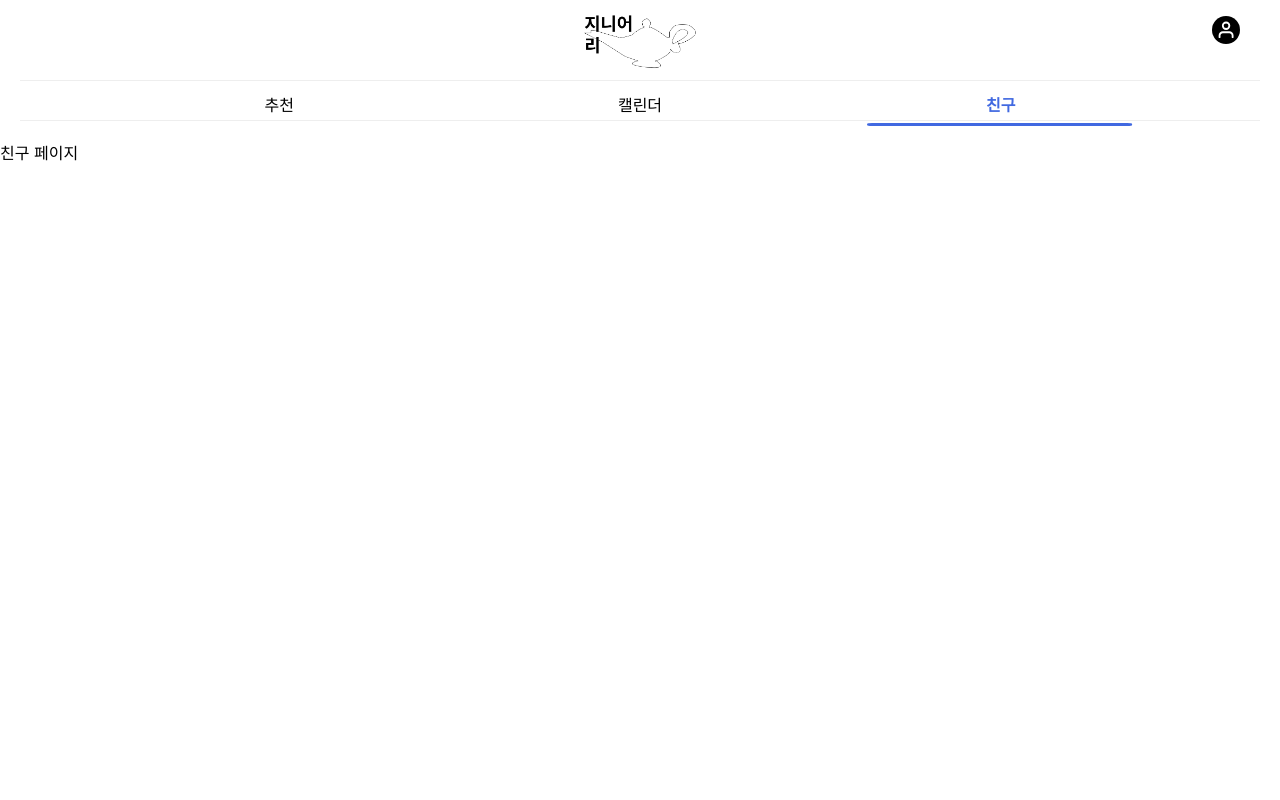
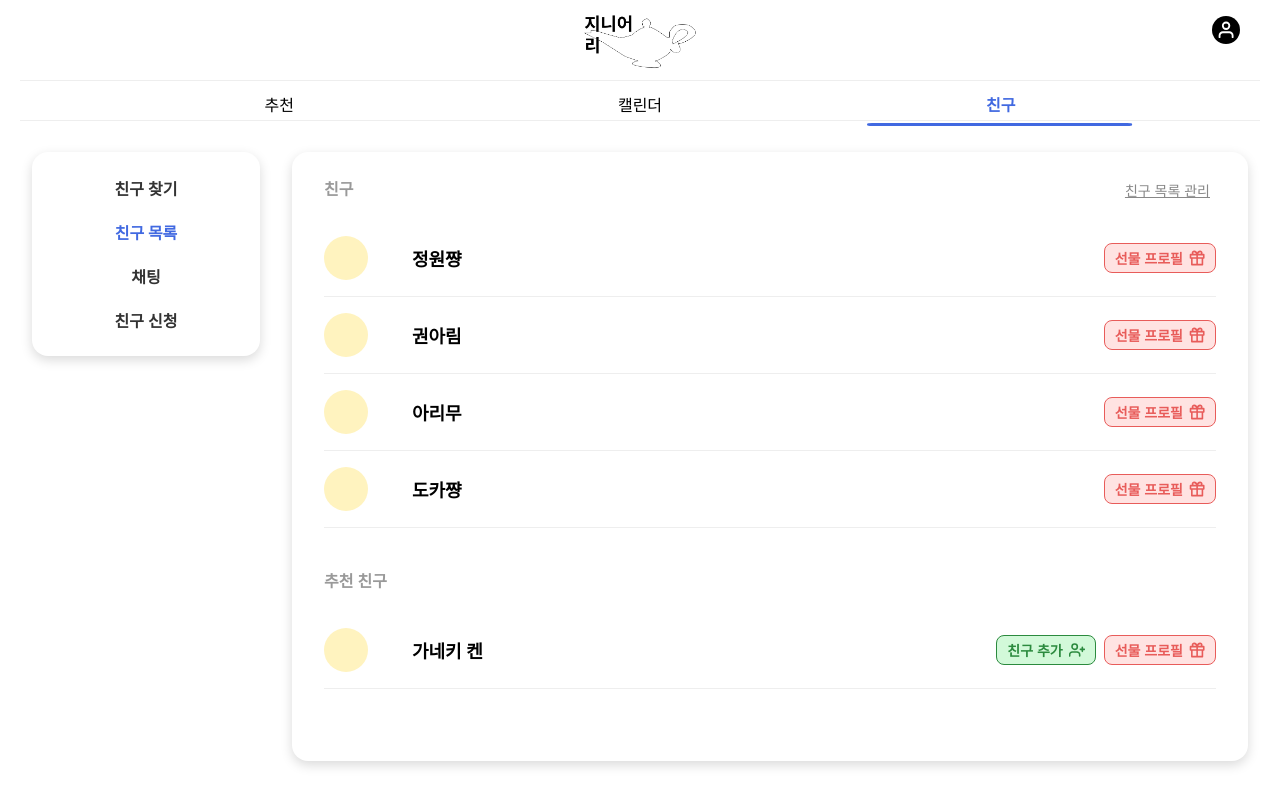
Before and after one commit to Genieary/Genieary-FE, a React (Create React App) app: page /friends in a window 1280 px wide. Built offline with nearby package versions, Linux system fonts and the light colour scheme.

Commit message:
feat: 친구 목록 UI

```diff
--- a/src/App.tsx
+++ b/src/App.tsx
@@ -1,6 +1,7 @@
 import React from 'react';
 import { BrowserRouter, Routes, Route } from 'react-router-dom';
 import Navbar from './components/Navbar/Navbar';
+import FriendsPage from './pages/FriendsPage';
 
 function App() {
   return (
@@ -9,7 +10,7 @@ function App() {
       <Routes>
         <Route path="/recommend" element={<div>추천 페이지</div>} />
         <Route path="/calendar" element={<div>캘린더 페이지</div>} />
-        <Route path="/friends" element={<div>친구 페이지</div>} />
+        <Route path="/friends" element={<FriendsPage />} />
         <Route path="/mypage" element={<div>마이페이지</div>} />
       </Routes>
     </BrowserRouter>
--- a/src/components/Navbar/Navbar.styles.ts
+++ b/src/components/Navbar/Navbar.styles.ts
@@ -6,7 +6,7 @@ export const NavbarContainer = styled.nav`
   display: flex;
   flex-direction: column;
   align-items: center;
-  height: 140px;
+  height: 120px;
   background-color: white;
   padding: 0 20px;
   box-sizing: border-box;
--- /dev/null
+++ b/src/components/friends/FriendItem.tsx
@@ -0,0 +1,97 @@
+import React from 'react';
+import styled from 'styled-components';
+
+type FriendItemProps = {
+  name: string;
+  showAddButton?: boolean;
+};
+
+const FriendItem = ({ name, showAddButton = false }: FriendItemProps) => {
+  return (
+    <ItemWrapper>
+      <ProfileCircle />
+      <ContentWrapper>
+        <Name>{name}</Name>
+      </ContentWrapper>
+      <ButtonGroup>
+        {showAddButton && (<AddFriendButton>친구 추가<AddFriendIcon /></AddFriendButton>)}
+        <GiftButton>선물 프로필<GiftIcon /></GiftButton>
+      </ButtonGroup>
+    </ItemWrapper>
+  );
+};
+
+export default FriendItem;
+
+const ItemWrapper = styled.div`
+  display: flex;
+  align-items: center;
+  gap: 28px;
+  padding: 16px 0;
+  border-bottom: 1px solid #eee;
+`;
+
+const ProfileCircle = styled.div`
+  width: 44px;
+  height: 44px;
+  background-color:#fff3bf;
+  border-radius: 50%;
+  flex-shrink: 0;
+`;
+
+const ContentWrapper = styled.div`
+  flex-grow: 1;
+  padding-left: 16px;
+`;
+
+const Name = styled.span`
+  font-size: 18px;
+  font-weight: 600;
+`;
+
+const GiftButton = styled.button`
+  display: flex;
+  align-items: center;
+  gap: 6px;
+  background: #ffe3e2;
+  border: 1.5px solid #e85c5a;
+  color: #e85c5a;
+  padding: 4px 10px;
+  border-radius: 8px;
+  font-size: 14px;
+  font-weight: 700;
+  cursor: pointer;
+`;
+
+const AddFriendButton = styled.button`
+  display: flex;
+  align-items: center;
+  gap: 6px;
+  background: #d2f9d9;
+  border: 1.5px solid #2b8a3e;
+  color: #2b8a3e;
+  padding: 4px 10px;
+  border-radius: 8px;
+  font-size: 14px;
+  font-weight: 700;
+  cursor: pointer;
+`;
+
+const ButtonGroup = styled.div`
+  display: flex;
+  align-items: center;
+  gap: 8px;
+  margin-left: auto;
+`;
+
+const GiftIcon = () => (
+  <svg width="16" height="16" viewBox="0 0 20 20" fill="none" xmlns="http://www.w3.org/2000/svg">
+    <path d="M16.782 10.0003V18.3337H3.53741V10.0003M10.1597 18.3337V5.83366M10.1597 5.83366H6.43467C5.88581 5.83366 5.35943 5.61417 4.97133 5.22346C4.58323 4.83276 4.3652 4.30286 4.3652 3.75033C4.3652 3.19779 4.58323 2.66789 4.97133 2.27719C5.35943 1.88649 5.88581 1.66699 6.43467 1.66699C9.33193 1.66699 10.1597 5.83366 10.1597 5.83366ZM10.1597 5.83366H13.8848C14.4336 5.83366 14.96 5.61417 15.3481 5.22346C15.7362 4.83276 15.9542 4.30286 15.9542 3.75033C15.9542 3.19779 15.7362 2.66789 15.3481 2.27719C14.96 1.88649 14.4336 1.66699 13.8848 1.66699C10.9875 1.66699 10.1597 5.83366 10.1597 5.83366ZM1.88184 5.83366H18.4376V10.0003H1.88184V5.83366Z" stroke="#E85C5A" strokeWidth="2" strokeLinecap="round" strokeLinejoin="round"/>
+  </svg>
+);
+
+const AddFriendIcon = () => (
+  <svg width="16" height="16" viewBox="0 0 20 18" fill="none" xmlns="http://www.w3.org/2000/svg">
+    <path d="M13.333 16.5V14.8333C13.333 13.9493 12.9818 13.1014 12.3567 12.4763C11.7316 11.8512 10.8837 11.5 9.99967 11.5H4.16634C3.28229 11.5 2.43444 11.8512 1.80932 12.4763C1.1842 13.1014 0.833008 13.9493 0.833008 14.8333V16.5M16.6663 5.66667V10.6667M19.1663 8.16667H14.1663M10.4163 4.83333C10.4163 6.67428 8.92396 8.16667 7.08301 8.16667C5.24206 8.16667 3.74967 6.67428 3.74967 4.83333C3.74967 2.99238 5.24206 1.5 7.08301 1.5C8.92396 1.5 10.4163 2.99238 10.4163 4.83333Z" stroke="#2B8A3E" strokeWidth="2" strokeLinecap="round" strokeLinejoin="round"/>
+  </svg>
+);
--- /dev/null
+++ b/src/components/friends/FriendList.tsx
@@ -0,0 +1,67 @@
+ import React from 'react';
+import FriendItem from './FriendItem';
+import styled from 'styled-components';
+
+const friends = ['정원쨩', '권아림', '아리무', '도카쨩'];
+const recommendedFriends = ['가네키 켄'];
+
+const FriendList = () => {
+  return (
+    <ListWrapper>
+      <Section>
+        <SectionHeader>
+            <SectionTitle>친구</SectionTitle>
+            <ManageButton>친구 목록 관리</ManageButton>
+        </SectionHeader>
+        {friends.map((friend) => (
+          <FriendItem key={friend} name={friend} />
+        ))}
+      </Section>
+
+      <Section>
+        <SectionTitle>추천 친구</SectionTitle>
+        {recommendedFriends.map((friend) => (
+            <FriendItem name={friend} showAddButton />
+        ))}
+      </Section>
+    </ListWrapper>
+  );
+};
+
+export default FriendList;
+
+const ListWrapper = styled.div`
+  flex-grow: 1;
+  background-color: white;
+  border-radius: 16px;
+  padding: 8px 32px 32px;
+  box-shadow: 0 4px 12px rgba(0, 0, 0, 0.15);
+`;
+
+const Section = styled.div`
+  margin-bottom: 40px;
+`;
+
+const SectionTitle = styled.h3`
+  margin-bottom: 20px;
+  color: #999;
+  font-size: 16px;
+  font-weight: 600;
+`;
+
+const SectionHeader = styled.div`
+  display: flex;
+  justify-content: space-between;
+  align-items: center;
+  margin-bottom: 0px;
+`;
+
+const ManageButton = styled.button`
+  background: none;
+  border: none;
+  font-size: 14px;
+  color: #888;
+  cursor: pointer;
+  transition: color 0.2s;
+  text-decoration: underline;
+`;
--- /dev/null
+++ b/src/components/friends/FriendSidebar.tsx
@@ -0,0 +1,50 @@
+import React from 'react';
+import { Link, useLocation } from 'react-router-dom';
+import styled from 'styled-components';
+
+const menuItems = [
+  { name: '친구 찾기', path: '/friends/find' },
+  { name: '친구 목록', path: '/friends' },
+  { name: '채팅', path: '/friends/chat' },
+  { name: '친구 신청', path: '/friends/request' },
+];
+
+const FriendSidebar = () => {
+  const location = useLocation();
+
+  return (
+    <SidebarContainer>
+      {menuItems.map(({ name, path }) => (
+        <MenuItem key={name} to={path} $active={location.pathname === path}>
+          {name}
+        </MenuItem>
+      ))}
+    </SidebarContainer>
+  );
+};
+
+export default FriendSidebar;
+
+const SidebarContainer = styled.div`
+  width: 180px;
+  background: white;
+  border-radius: 16px;
+  padding: 24px;
+  box-shadow: 0 4px 12px rgba(0, 0, 0, 0.15);
+  display: flex;
+  flex-direction: column;
+  gap: 20px;
+  align-items: center;
+  height: auto;
+  flex-shrink: 0;
+`;
+
+const MenuItem = styled(Link)<{ $active: boolean }>`
+  font-size: 16px;
+  color: ${({ $active }) => ($active ? 'royalblue' : '#333')};
+  font-weight: ${({ $active }) => ($active ? '700' : '600')};
+  text-decoration: none;
+  transition: color 0.2s;
+  text-align: center;
+  width: 100%;
+`;
--- /dev/null
+++ b/src/pages/FriendsPage.tsx
@@ -0,0 +1,14 @@
+import React from 'react';
+import FriendSidebar from '../components/friends/FriendSidebar';
+import FriendList from '../components/friends/FriendList';
+
+const FriendsPage = () => {
+  return (
+    <div style={{ display: 'flex', gap: '32px', padding: '32px', alignItems: 'flex-start' }}>
+      <FriendSidebar />
+      <FriendList />
+    </div>
+  );
+};
+
+export default FriendsPage;
```
